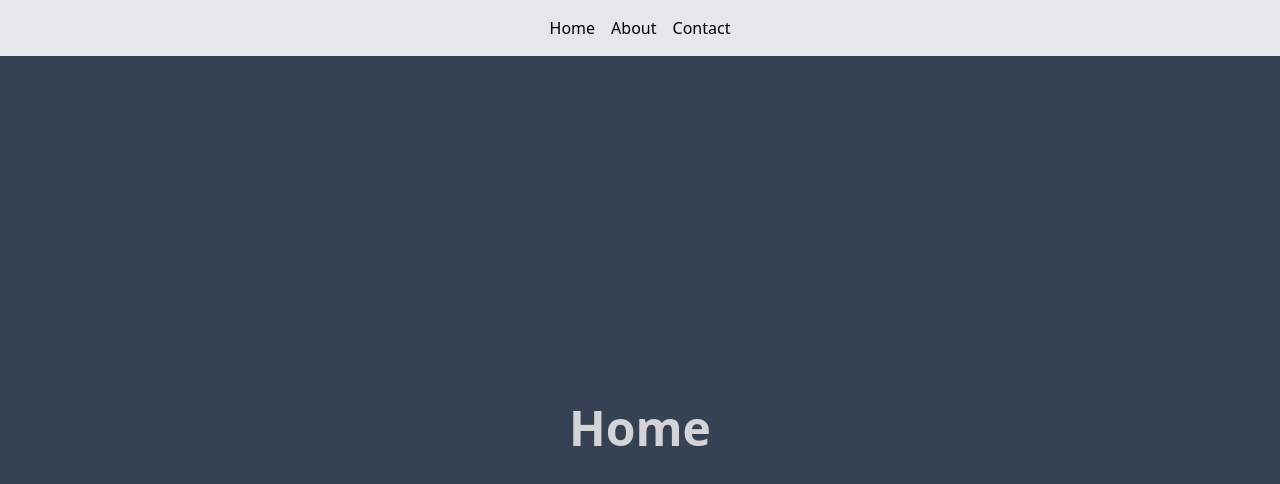
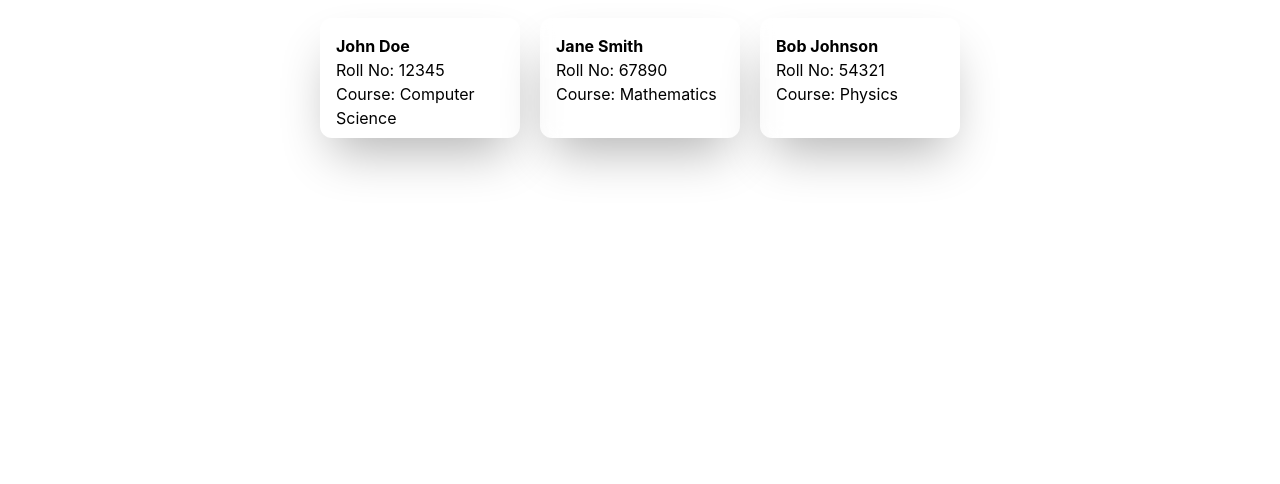
Before and after one commit to Sirwagya/WEB-DEVELOPMENT, a React (Vite) app: page / in a window 1280 px wide. Shown: the top 484 px of the page. Built offline with nearby package versions, Linux system fonts and the light colour scheme.

Commit message:
added Assignments

```diff
--- /dev/null
+++ b/src/Classes/28 JUL / Assignment/Question-1/App.jsx
@@ -0,0 +1,36 @@
+import React, { useState } from "react";
+
+const App = () => {
+  const [count, setCount] = useState(0);
+
+  const handleIncrease = () => {
+    setCount((currentCount) =>
+      currentCount < 10 ? currentCount + 1 : currentCount,
+    );
+  };
+
+  const handleDecrease = () => {
+    setCount((currentCount) =>
+      currentCount > 0 ? currentCount - 1 : currentCount,
+    );
+  };
+
+  return (
+    <div className="flex flex-col items-center justify-center min-h-screen">
+      <h1>Counter</h1>
+      <div>
+        <p>Current count: {count}</p>
+      </div>
+      <div>
+        <button className="border-amber-300 border-8 bg-amber-300 rounded m-2 cursor-pointer" onClick={handleDecrease}>
+          Decrease
+        </button>
+        <button className="border-green-300 border-8 bg-green-300 rounded m-2 cursor-pointer" onClick={handleIncrease}>
+          Increase
+        </button>
+      </div>
+    </div>
+  );
+};
+
+export default App;
--- /dev/null
+++ b/src/Classes/28 JUL / Assignment/Question-1/Q1.md
@@ -0,0 +1,2 @@
+Q1. Counter with Limit useState
+Build a counter that shows a number starting at 0, with Increase and Decrease buttons. The count must never go below 0 and never go above 10. When a limit is reached, disable the relevant button or show an alert.
--- /dev/null
+++ b/src/Classes/28 JUL / Assignment/Question-2/App.jsx
@@ -0,0 +1,40 @@
+import React from "react";
+import Card from "./Card.jsx";
+
+const students = [
+  {
+    id: 1,
+    name: "John Doe",
+    rollNo: "12345",
+    course: "Computer Science",
+  },
+  {
+    id: 2,
+    name: "Jane Smith",
+    rollNo: "67890",
+    course: "Mathematics",
+  },
+  {
+    id: 3,
+    name: "Bob Johnson",
+    rollNo: "54321",
+    course: "Physics",
+  }
+];
+
+const App = () => {
+  return (
+    <div className="flex justify-center gap-4 flex-wrap p-4">
+      {students.map((student) => (
+        <Card
+          key={student.id}
+          name={student.name}
+          rollNo={student.rollNo}
+          course={student.course}
+        />
+      ))}
+    </div>
+  );
+};
+
+export default App;
--- /dev/null
+++ b/src/Classes/28 JUL / Assignment/Question-2/Card.jsx
@@ -0,0 +1,13 @@
+import React from "react";
+
+const Card = ({ name, rollNo, course }) => {
+  return (
+    <div className="flex flex-col p-4 rounded-xl w-50 h-30 shadow-black/30 shadow-2xl bg-white/5 backdrop-blur m-0.5">
+      <h2 className="font-bold">{name}</h2>
+      <p>Roll No: {rollNo}</p>
+      <p>Course: {course}</p>
+    </div>
+  );
+};
+
+export default Card;
--- /dev/null
+++ b/src/Classes/28 JUL / Assignment/Question-2/Q2.md
@@ -0,0 +1,2 @@
+Q2. Reusable Student Card props
+Create a StudentCard component that takes name , rollNo , and course as props. In the parent, display 3 different student cards using the same component.
--- a/src/index.css
+++ b/src/index.css
@@ -1,12 +1 @@
 @import "tailwindcss";
-
-html,
-body,
-#root {
-  min-height: 100%;
-}
-
-body {
-  margin: 0;
-  font-family: system-ui, sans-serif;
-}
--- a/src/main.jsx
+++ b/src/main.jsx
@@ -1,6 +1,6 @@
 
 import { createRoot } from 'react-dom/client'
-import App from './Classes/30 JUL /react-router-dom/App.jsx'
+import App from './Classes/28 JUL / Assignment/Question-2/App.jsx'
 import { BrowserRouter } from 'react-router-dom'
 import './index.css'
 
```
